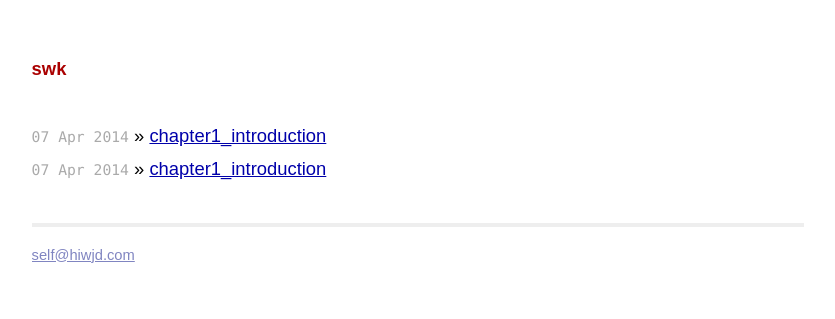
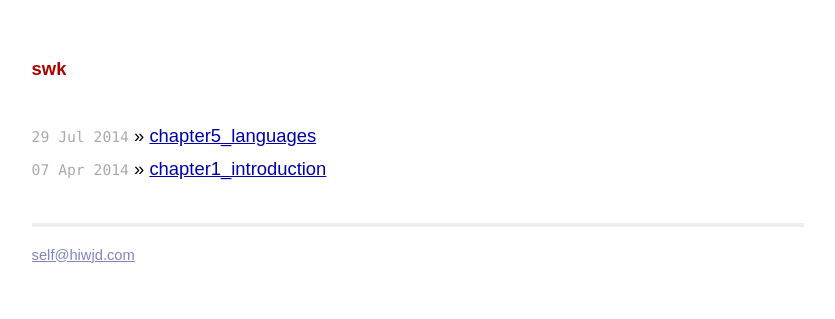
Before and after one commit to hiwjd/hiwjd.github.io, a Jekyll site: the page built from index.html, in a window 1280 px wide. Shown: the top 319 px of the page, without its empty margins (222-1057 px from the left). Built offline with Jekyll 4.4.1, drawn with Linux system fonts in a browser that asks for light colours; nearby versions of some CDN libraries; Markdown is read by kramdown in place of the engine named in the settings.

```diff
--- a/_posts/2014-07-29-chapater5_languages.markdown
+++ b/_posts/2014-07-29-chapater5_languages.markdown
@@ -1,7 +1,7 @@
 ---
 layout: post
-title:  "chapter1_introduction"
-date:   2014-04-07 22:26:01
+title:  "chapter5_languages"
+date:   2014-07-29 14:25:01
 categories: post
 ---
 
```
